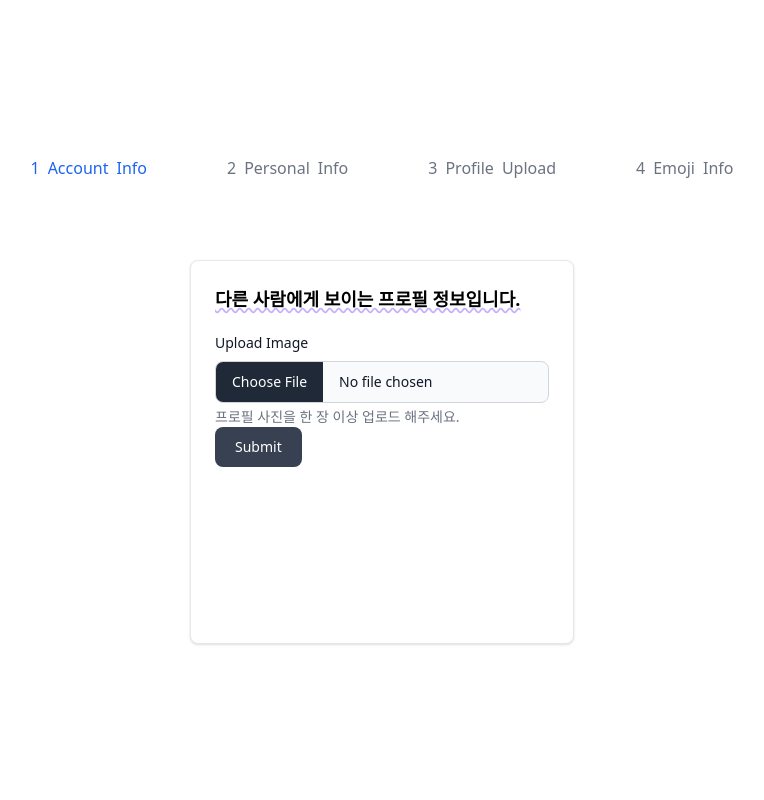
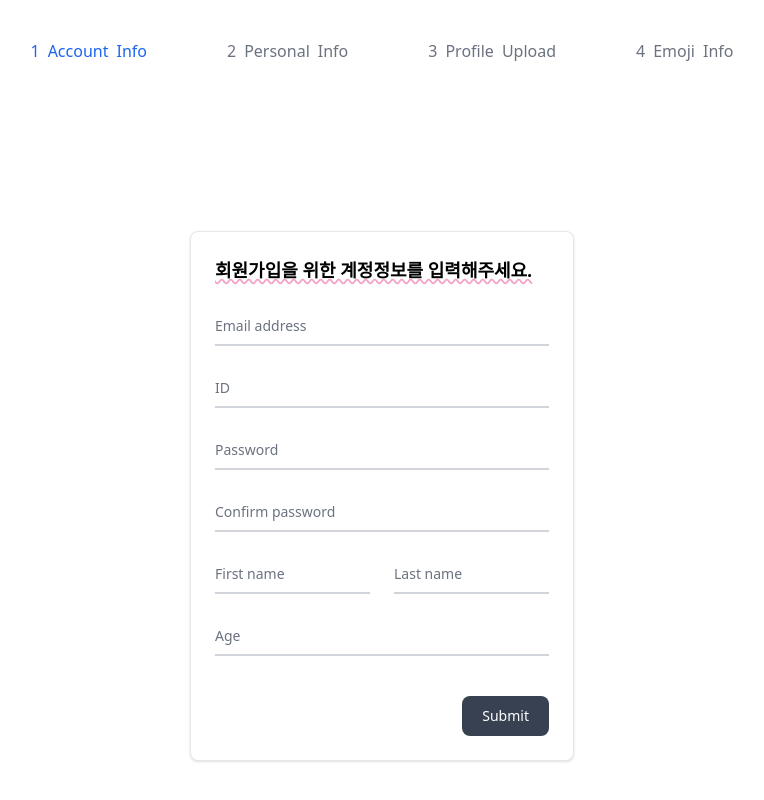
Before and after one commit to 42Seoul-Tea42/frontend, a Next.js app: page /auth/signup in a window 1280 px wide. Shown: the whole page, without its empty margins (258-1022 px from the left). Built offline with nearby package versions, Linux system fonts and the light colour scheme.

Commit message:
rename: 폴더구조 변경, components로 이동

```diff
--- a/app/auth/signup/ProfileUploadForm.tsx
+++ /dev/null
@@ -1,66 +0,0 @@
-import Image from 'next/image';
-import React, { useState, ChangeEvent } from 'react';
-
-const ImageUploadForm: React.FC = () => {
-  const [previewImage, setPreviewImage] = useState<string | null>(null);
-
-  const handleImageChange = (event: ChangeEvent<HTMLInputElement>) => {
-    const file = event.target.files?.[0];
-    if (file) {
-      const reader = new FileReader();
-      reader.onloadend = () => {
-        const result = reader.result;
-        if (result && typeof result === 'string') {
-          setPreviewImage(result);
-        }
-      };
-      reader.readAsDataURL(file);
-    }
-  };
-
-  return (
-    <form className="max-w-sm min-w-96 min-h-96 p-6 bg-white border border-gray-200 rounded-lg shadow dark:bg-gray-800 dark:border-gray-700">
-      <h5 className="text-lg font-semibold mb-5 underline decoration-wavy decoration-purple-500/50">
-        다른 사람에게 보이는 프로필 정보입니다.
-      </h5>
-      {previewImage && (
-        <div className="mt-4">
-          <Image
-            src={previewImage}
-            alt="Preview"
-            width={500}
-            height={500}
-            className="max-w-full h-auto"
-          />
-        </div>
-      )}
-      <div className="max-w-lg mx-auto">
-        <label
-          className="block mb-2 text-sm font-medium text-gray-900 dark:text-white"
-          htmlFor="user_avatar"
-        >
-          Upload Image
-        </label>
-        <input
-          className="block w-full text-sm text-gray-900 border border-gray-300 rounded-lg cursor-pointer bg-gray-50 dark:text-gray-400 focus:outline-none dark:bg-gray-700 dark:border-gray-600 dark:placeholder-gray-400"
-          aria-describedby="user_avatar_help"
-          id="user_avatar"
-          type="file"
-          onChange={handleImageChange}
-        />
-        <div className="mt-1 text-sm text-gray-500 dark:text-gray-300" id="user_avatar_help">
-          프로필 사진을 한 장 이상 업로드 해주세요.
-        </div>
-        <button
-          type="submit"
-          className="text-white bg-gray-700 hover:bg-gray-800 focus:ring-4 focus:outline-none focus:ring-blue-300 font-medium rounded-lg text-sm w-full sm:w-auto px-5 py-2.5 text-center dark:bg-blue-600 dark:hover:bg-blue-700 dark:focus:ring-blue-800"
-          onClick={() => {}}
-        >
-          Submit
-        </button>
-      </div>
-    </form>
-  );
-};
-
-export default ImageUploadForm;
--- a/app/auth/signup/AccountInfoForm.tsx
+++ b/app/auth/signup/components/AccountInfoForm.tsx
@@ -1,7 +1,7 @@
 'use client';
 
 import { useDispatch } from 'react-redux';
-import { setCurrentStep, signupSteps } from '../../store/slices/signupSlice';
+import { setCurrentStep, signupSteps } from '../../../store/slices/signupSlice';
 
 const AccountInfoForm: React.FC = () => {
   const dispatch = useDispatch();
@@ -113,7 +113,7 @@ const AccountInfoForm: React.FC = () => {
           </label>
         </div>
       </div>
-      <div className="relative z-0 w-full mb-5 group">
+      <div className="relative z-0 w-full mb-10 group">
         <input
           type="number"
           name="floating_company"
@@ -129,6 +129,7 @@ const AccountInfoForm: React.FC = () => {
           Age
         </label>
       </div>
+      <div className="flex justify-end">
         <button
           type="submit"
           className="text-white bg-gray-700 hover:bg-gray-800 focus:ring-4 focus:outline-none focus:ring-blue-300 font-medium rounded-lg text-sm w-full sm:w-auto px-5 py-2.5 text-center dark:bg-blue-600 dark:hover:bg-blue-700 dark:focus:ring-blue-800"
@@ -136,6 +137,7 @@ const AccountInfoForm: React.FC = () => {
         >
           Submit
         </button>
+      </div>
     </form>
   );
 };
--- a/app/auth/signup/PersonalInfoForm.tsx
+++ b/app/auth/signup/components/PersonalInfoForm.tsx
@@ -3,8 +3,7 @@
 import { useDispatch } from 'react-redux';
 import GenderRadioList from './GenderRadioList';
 import SexualPreferenceRadioList from './SexualPreferenceRadioList';
-import { setCurrentStep, signupSteps } from '../../store/slices/signupSlice';
-
+import { setCurrentStep, signupSteps } from '../../../store/slices/signupSlice';
 const PersonalInfoForm: React.FC = () => {
   const dispatch = useDispatch();
   const handleNextStep = () => {
@@ -27,7 +26,7 @@ const PersonalInfoForm: React.FC = () => {
         </legend>
         <SexualPreferenceRadioList />
       </fieldset>
-      <div className="mb-5">
+      <div className="mb-10">
         <label
           htmlFor="message"
           className="block mb-2 text-sm font-medium text-gray-900 dark:text-white"
@@ -41,6 +40,7 @@ const PersonalInfoForm: React.FC = () => {
           placeholder="나랑 눈사람 만들래?"
         ></textarea>
       </div>
+      <div className="flex justify-end">
         <button
           type="submit"
           className="text-white bg-gray-700 hover:bg-gray-800 focus:ring-4 focus:outline-none focus:ring-blue-300 font-medium rounded-lg text-sm w-full sm:w-auto px-5 py-2.5 text-center dark:bg-blue-600 dark:hover:bg-blue-700 dark:focus:ring-blue-800"
@@ -48,6 +48,7 @@ const PersonalInfoForm: React.FC = () => {
         >
           Submit
         </button>
+      </div>
     </form>
   );
 };
--- a/app/auth/signup/SignupStepper.tsx
+++ b/app/auth/signup/components/SignupStepper.tsx
@@ -1,7 +1,7 @@
 'use client';
 
-import { signupSteps } from '../../store/slices/signupSlice';
-import StepperSVG from '../../svg/StepperSVG';
+import { signupSteps } from '../../../store/slices/signupSlice';
+import StepperSVG from '../../../svg/StepperSVG';
 
 interface SignupStepperProps {
   currentStep: number;
--- a/app/auth/signup/page.tsx
+++ b/app/auth/signup/page.tsx
@@ -4,10 +4,10 @@ import React, { useEffect, useState } from 'react';
 import { useSelector } from 'react-redux';
 import { RootState } from '../../store';
 import { signupSteps } from '../../store/slices/signupSlice';
-import SignupStepper from './SignupStepper';
-import AccountInfoForm from './AccountInfoForm';
-import PersonalInfoForm from './PersonalInfoForm';
-import ProfileUploadForm from './ProfileUploadForm';
+import SignupStepper from './components/SignupStepper';
+import AccountInfoForm from './components/AccountInfoForm';
+import PersonalInfoForm from './components/PersonalInfoForm';
+import ProfileUploadForm from './components/ProfileUploadForm';
 
 const Signup: React.FC = () => {
   const currentStep = useSelector((state: RootState) => state.signupViewer.currentStep);
@@ -35,11 +35,10 @@ const Signup: React.FC = () => {
 
   return (
     <div className="items-center justify-center h-screen flex flex-col">
-      <div className="mb-20">
+      <div className="h-48">
         <SignupStepper currentStep={currentStep} />
       </div>
-      {/* {currentForm} */}
-      <ProfileUploadForm />
+      {currentForm}
     </div>
   );
 };
--- a/app/dto/TagType.ts
+++ /dev/null
@@ -1,18 +0,0 @@
-enum Tag {
-  NONE = 0,
-  SPORTS = 1,
-  TRAVEL = 2,
-  FOOD = 2 << 2,
-  GAME = 2 << 3,
-  BOOK = 2 << 4,
-  IT = 2 << 5,
-  VIDEO = 2 << 6,
-  LANGUE = 2 << 7,
-  FASHION = 2 << 8,
-  PETS = 2 << 9,
-  ART = 2 << 10,
-  SMOKE = 2 << 11,
-  DRINK = 2 << 12
-}
-
-export default Tag;
--- a/app/home/page.tsx
+++ b/app/home/page.tsx
@@ -22,7 +22,7 @@ function Home() {
           <div className="mx-auto max-w-sm bg-white border border-gray-200 rounded-lg shadow dark:bg-gray-800 dark:border-gray-700">
             <div id="default-carousel" className="relative w-full" data-carousel="slide">
               <div className="relative h-96 overflow-hidden rounded-lg md:h-96">
-                <Image src="/조유리.webp" alt="face" width={500} height={700} priority={true} />
+                <Image src="/조유리.webp" alt="face" width={500} height={500} priority={true} />
               </div>
               <CarouselButton direction="prev" position="start" />
               <CarouselButton direction="next" position="end" />
```
Also changed, not shown: app/auth/signup/components/GenderRadioList.tsx (renamed from app/auth/signup/GenderRadioList.tsx), app/auth/signup/components/SexualPreferenceRadioList.tsx (renamed from app/auth/signup/SexualPreferenceRadioList.tsx). Lines whose indentation alone changed are shown as unchanged.
